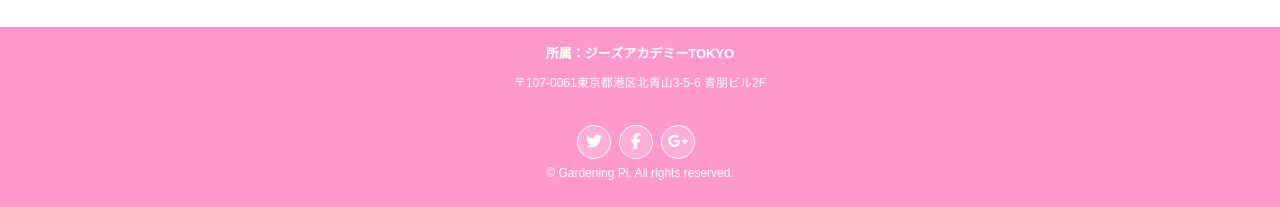
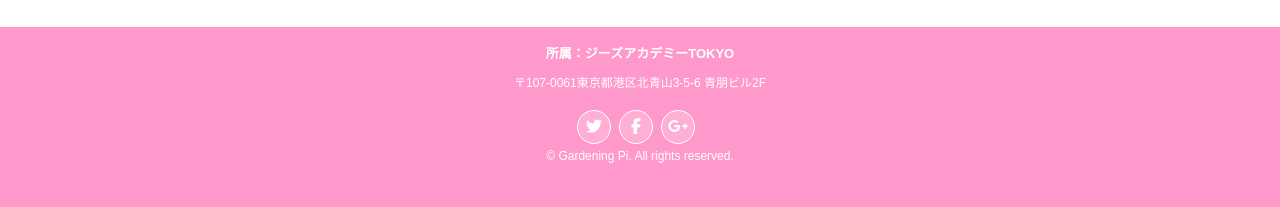
Before and after one commit to yumi050/GardeningPi, a PHP site: page / in a window 1280 px wide. Shown: the part 2213-2420 px from the top of the page. Run offline with PHP 8.4, Linux system fonts and the light colour scheme; some libraries are stand-ins or nearby versions.

Commit message:
Update styles.css

```diff
--- a/styles.css
+++ b/styles.css
@@ -169,13 +169,12 @@ footer .container{
 .footA p{
   font-size: 12px;
   margin: 0;
-  padding-bottom: 15px;
 }
 
 /* SNSアイコン*/
 .socialIcons ul{
   display: flex;
-  margin: 20px 0 7px;
+  margin: 20px 0 5px;
   padding: 0;
   list-style: none;
   justify-content: center;
```
